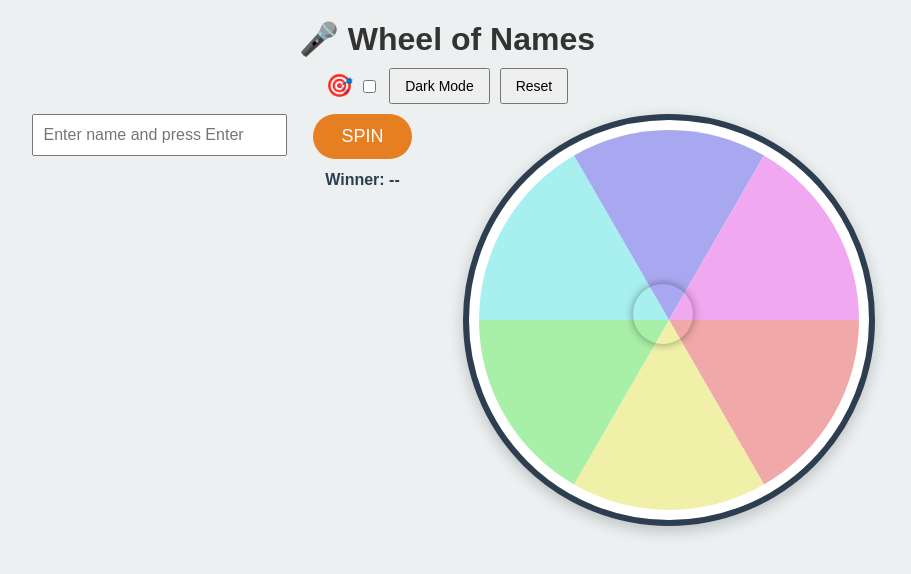
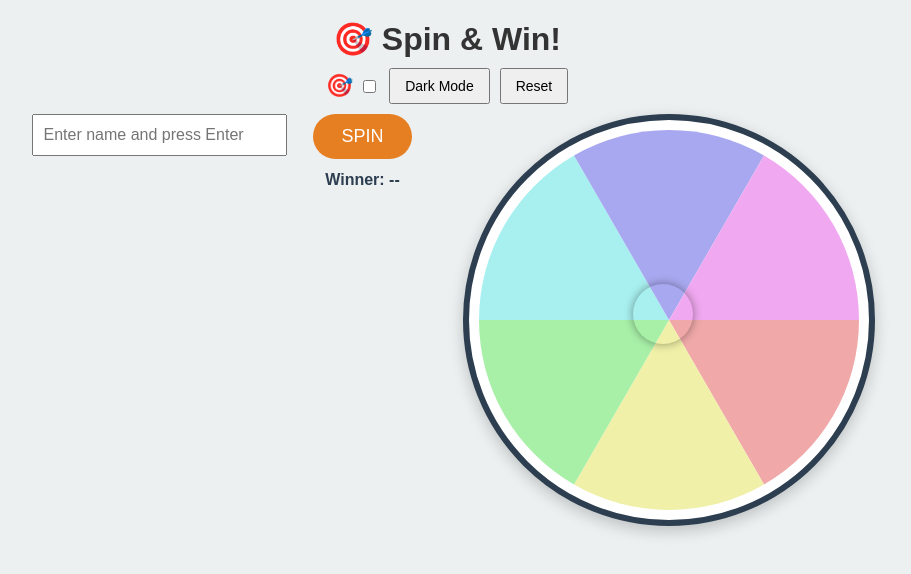
Before and after one commit to yuvraj-singh-0001/yuvraj-singh-0001.github.io, a plain HTML site: page index.html in a window 1280 px wide. Shown: the whole page, without its empty margins (193-1104 px from the left). Drawn offline with nearby package versions, Linux system fonts and the light colour scheme.

Commit message:
Update index.html
heading change

```diff
--- a/index.html
+++ b/index.html
@@ -8,7 +8,7 @@
 </head>
 <body>
   <header>
-    <h1>🎤 Wheel of Names</h1>
+    <h1> 🎯 Spin & Win!</h1>
     <div class="top-bar">
       <label class="force-toggle">
         <span class="emoji-toggle">🎯</span>
```
